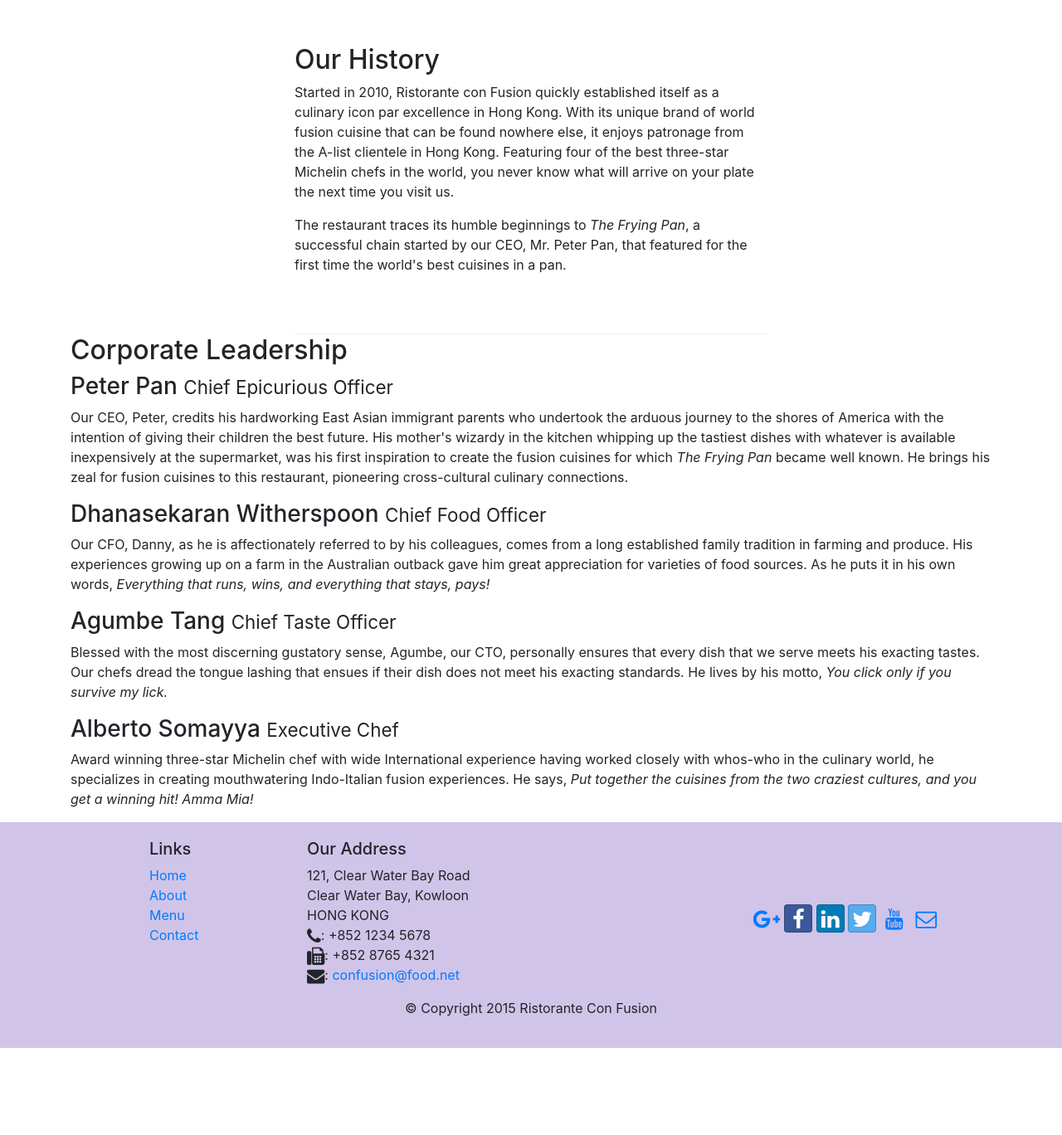
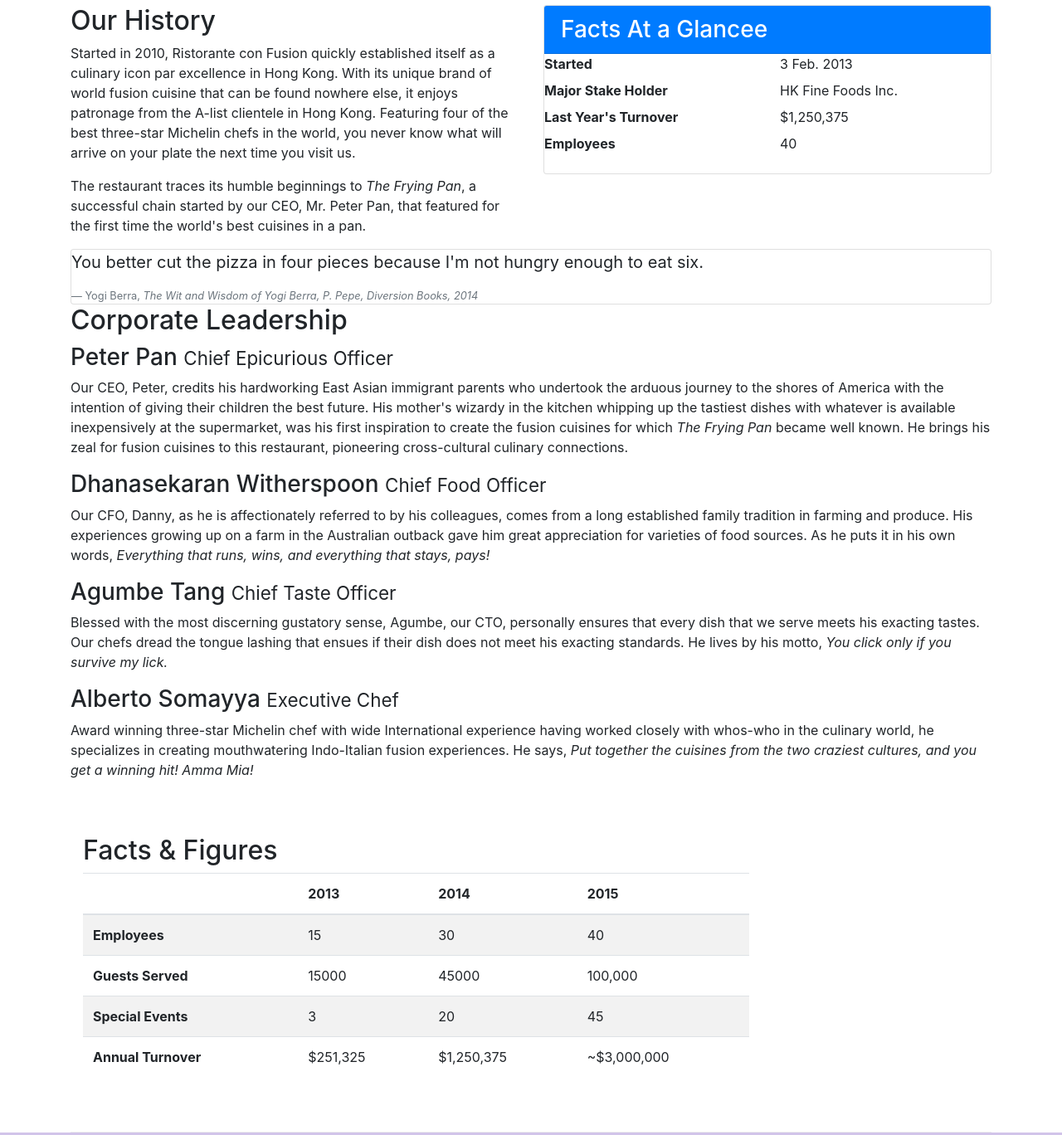
Before and after one commit to bonnachoven/bootstrap, a website: page aboutus.html in a window 1280 px wide. Shown: the part 438-1806 px from the top of the page at 83% size. Before the commit the page ends 1751 px from the top, so only its background shows below. Drawn offline with nearby package versions, Linux system fonts and the light colour scheme.

Commit message:
imgs and media

```diff
--- a/aboutus.html
+++ b/aboutus.html
@@ -23,7 +23,7 @@
             <button class="navbar-toggler" type="button" data-toggle="collapse" data-target="#Navbar">
                <span class="navbar-toggler-icon"></span>
            </button>
-           <a class="navbar-brand" href="./index.html">Ristorante Con Fusion</a>
+           <a class="navbar-brand" href="./index.html"><img src="img/logo.png" height="30" width="41"></a>
 
            <div class="collapse navbar-collapse" id="Navbar">
                <ul class="navbar-nav">
@@ -50,7 +50,8 @@
                     <h1>Ristorante con Fusion</h1>
                     <p>We take inspiration from the World's best cuisines, and create a unique fusion experience. Our lipsmacking creations will tickle your culinary senses!</p>
                 </div>
-                <div class="col col-sm">
+                <div class="col col-sm align-self-center">
+                    <img src="img/logo.png" class="img-fluid">
                 </div>
             </div>
         </div>
@@ -70,13 +71,42 @@
             </div>
         </div>
 
-        <div class="row">
-            <div class="col-6 row-content pull-sm-3">
+        <div class="row row-tontent">
+            <div class="col-sm-6">
                 <h2>Our History</h2>
                 <p>Started in 2010, Ristorante con Fusion quickly established itself as a culinary icon par excellence in Hong Kong. With its unique brand of world fusion cuisine that can be found nowhere else, it enjoys patronage from the A-list clientele in Hong Kong.  Featuring four of the best three-star Michelin chefs in the world, you never know what will arrive on your plate the next time you visit us.</p>
                 <p>The restaurant traces its humble beginnings to <em>The Frying Pan</em>, a successful chain started by our CEO, Mr. Peter Pan, that featured for the first time the world's best cuisines in a pan.</p>
             </div>
-            <div>
+            <div class="col-sm">
+                <div class="card">
+                    <h3 class="card-header bg-primary text-white">
+                        Facts At a Glancee
+                    </h3>
+                    <div class="card-block">
+                        <dl class="row">
+                            <dt class="col-6">Started</dt>
+                            <dd class="col-6">3 Feb. 2013</dd>
+                            <dt class="col-6">Major Stake Holder</dt>
+                            <dd class="col-6">HK Fine Foods Inc.</dd>
+                            <dt class="col-6">Last Year's Turnover</dt>
+                            <dd class="col-6">$1,250,375</dd>
+                            <dt class="col-6">Employees</dt>
+                            <dd class="col-6">40</dd>
+                        </dl>
+                    </div>
+                </div>
+            </div>
+            <div class="col-12">
+                <div class="card card-block bg-faded">
+                    <blockquote class="blockquote">
+                         <p class="mb-0">You better cut the pizza in four pieces because
+                            I'm not hungry enough to eat six.</p>
+                    </blockquote>
+                    <footer class="blockquote-footer">Yogi Berra,
+                          <cite title="Source Title">The Wit and Wisdom of Yogi Berra,
+                            P. Pepe, Diversion Books, 2014</cite>
+                        </footer>
+                </div>
             </div>
         </div>
 
@@ -94,7 +124,52 @@
                 <p class="hidden-xs-down">Award winning three-star Michelin chef with wide International experience having worked closely with whos-who in the culinary world, he specializes in creating mouthwatering Indo-Italian fusion experiences. He says, <em>Put together the cuisines from the two craziest cultures, and you get a winning hit! Amma Mia!</em></p>
             </div>
        </div>
+       <div class="row row-content">
+           <div class="col-12 col-sm-9">
+               <h2>Facts &amp; Figures</h2>
+               <div class="table-responsive">
+                   <table class="table table-striped">
+                       <thead class="thead-inverse">
+                            <tr>
+                                <th>&nbsp;</th>
+                                <th>2013</th>
+                                <th>2014</th>
+                                <th>2015</th>
+                            </tr>
+                       </thead>
+                       <tbody>
+                           <tr>
+                                <th>Employees</th>
+                                <td>15</td>
+                                <td>30</td>
+                                <td>40</td>
+                            </tr>
+                            <tr>
+                                <th>Guests Served</th>
+                                <td>15000</td>
+                                <td>45000</td>
+                                <td>100,000</td>
+                            </tr>
+                            <tr>
+                                <th>Special Events</th>
+                                <td>3</td>
+                                <td>20</td>
+                                <td>45</td>
+                            </tr>
+                            <tr>
+                                <th>Annual Turnover</th>
+                                <td>$251,325</td>
+                                <td>$1,250,375</td>
+                                <td>~$3,000,000</td>
+                            </tr>
+                       </tbody>
+                   </table>
+               </div>
+           </div>
+           <div class="col-12 col-sm-3">
 
+           </div>
+       </div>
     </div>
 
     <footer class="footer">
```
Also changed, not shown: contactus.html (+3 -2 lines), index.html (+27 -7 lines), css/bootstrap-social.css (renamed from css/bootstarp-social.css), img/alberto.png (added), img/buffet.png (added), img/logo.png (added), img/uthappizza.png (added), 2 other files.
